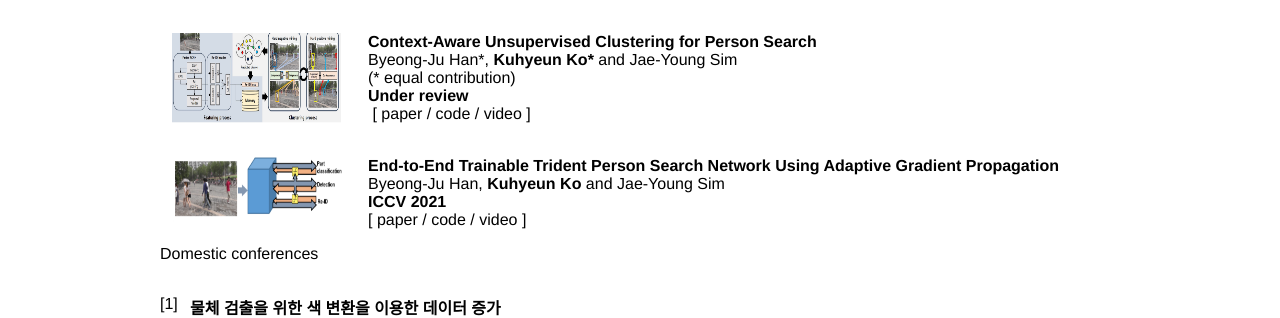
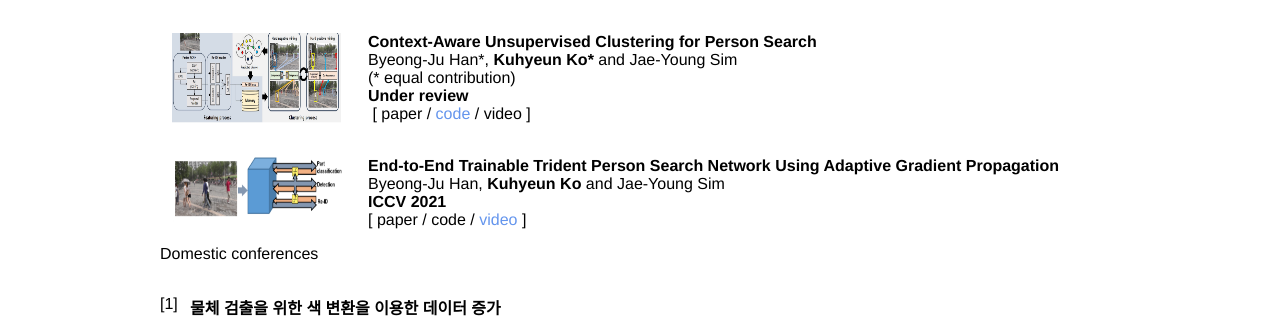
Before and after one commit to Kuhyeun-Ko/kuhyeun-ko.github.io, a Jekyll site: the page built from index.html, in a window 1280 px wide. Shown: the part 649-967 px from the top of the page. Built offline with Jekyll 4.4.1, drawn with Linux system fonts in a browser that asks for light colours; nearby versions of some CDN libraries; part of the change alters nothing that is shown.

```diff
--- a/index.html
+++ b/index.html
@@ -71,7 +71,7 @@ layout: default
             <!-- <a href="">code</a> -->
         [
             paper /
-            code /
+            <a href="https://github.com/VIP-Lab-UNIST/BMVC21_ID803">code</a> /
             video
         ]
         </p>
@@ -87,7 +87,7 @@ layout: default
         [
             paper /
             code /
-            video
+            <a href="https://www.youtube.com/watch?v=nSLrGKZxLfM&t=115">video</a>
         ]
         </p>
     </div>
```
Also changed, not shown: README.md.
